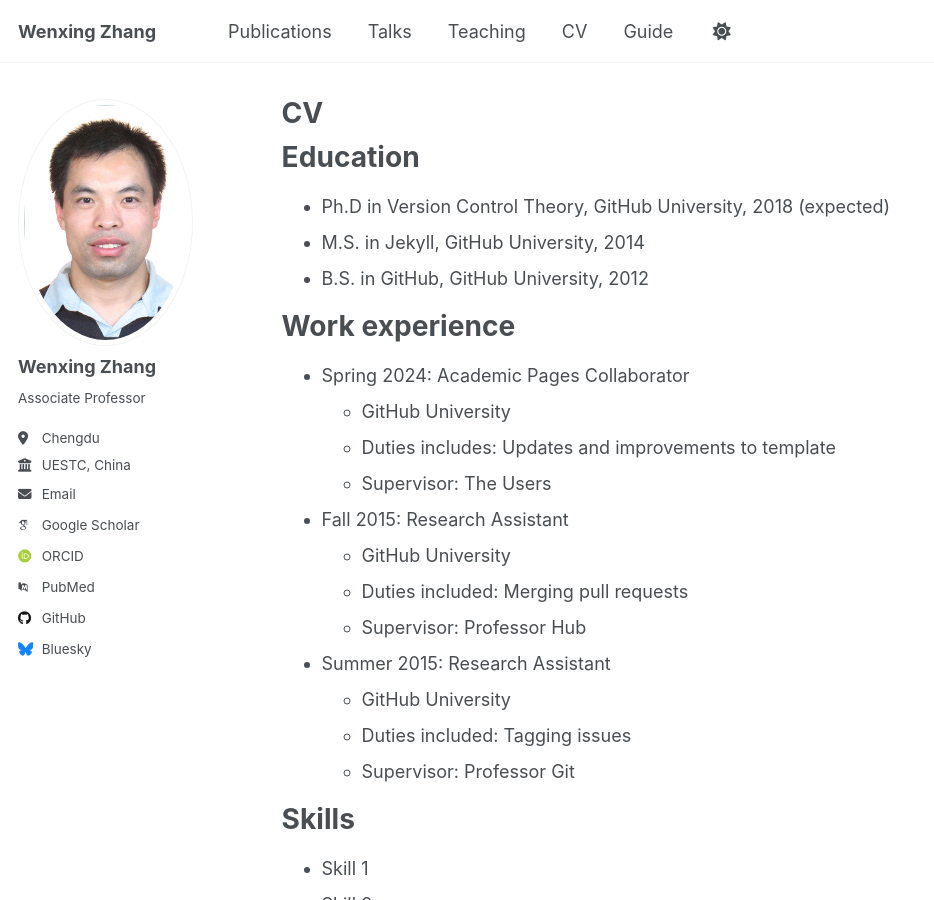
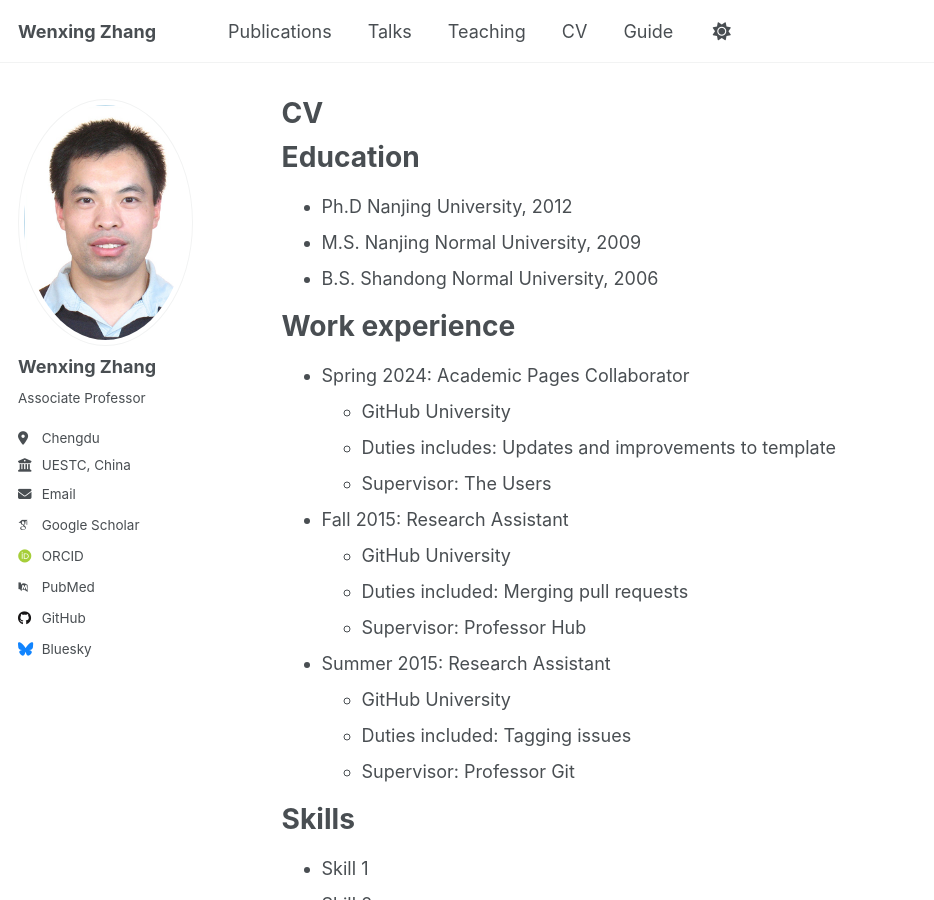
Before and after one commit to WenxingZhang/WenxingZhang.github.io, a Jekyll site: the page built from _pages/cv.md, in a window 1280 px wide and 900 px high. Shown: the whole window, without its empty margins (0-934 px from the left). Built offline with Jekyll 4.4.1, drawn with Linux system fonts in a browser that asks for light colours; some web fonts are replaced; a script that is not in the unit is left out.

Commit message:
Update cv.md

```diff
--- a/_pages/cv.md
+++ b/_pages/cv.md
@@ -11,9 +11,9 @@ redirect_from:
 
 Education
 ======
-* Ph.D in Version Control Theory, GitHub University, 2018 (expected)
-* M.S. in Jekyll, GitHub University, 2014
-* B.S. in GitHub, GitHub University, 2012
+* Ph.D Nanjing University, 2012
+* M.S. Nanjing Normal University, 2009
+* B.S. Shandong Normal University, 2006
 
 Work experience
 ======
```
